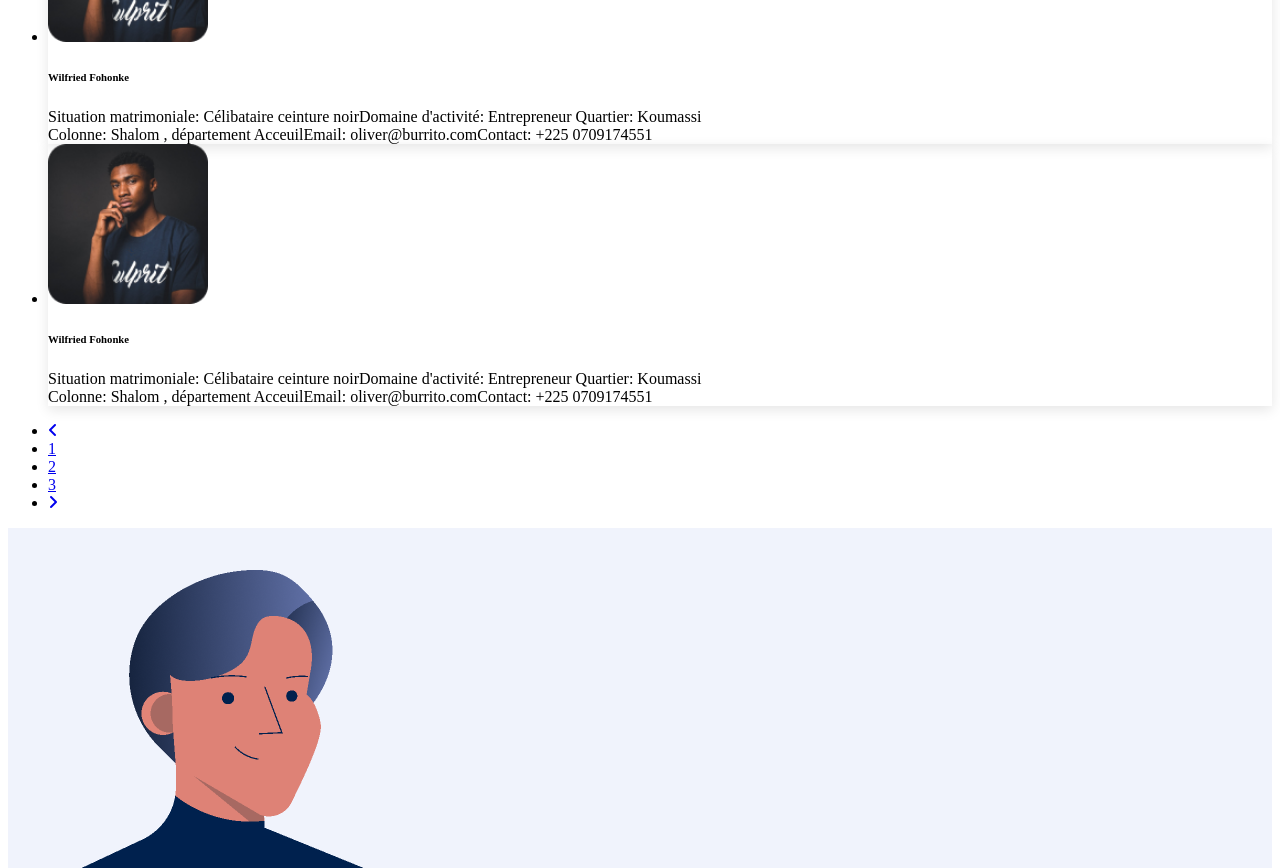
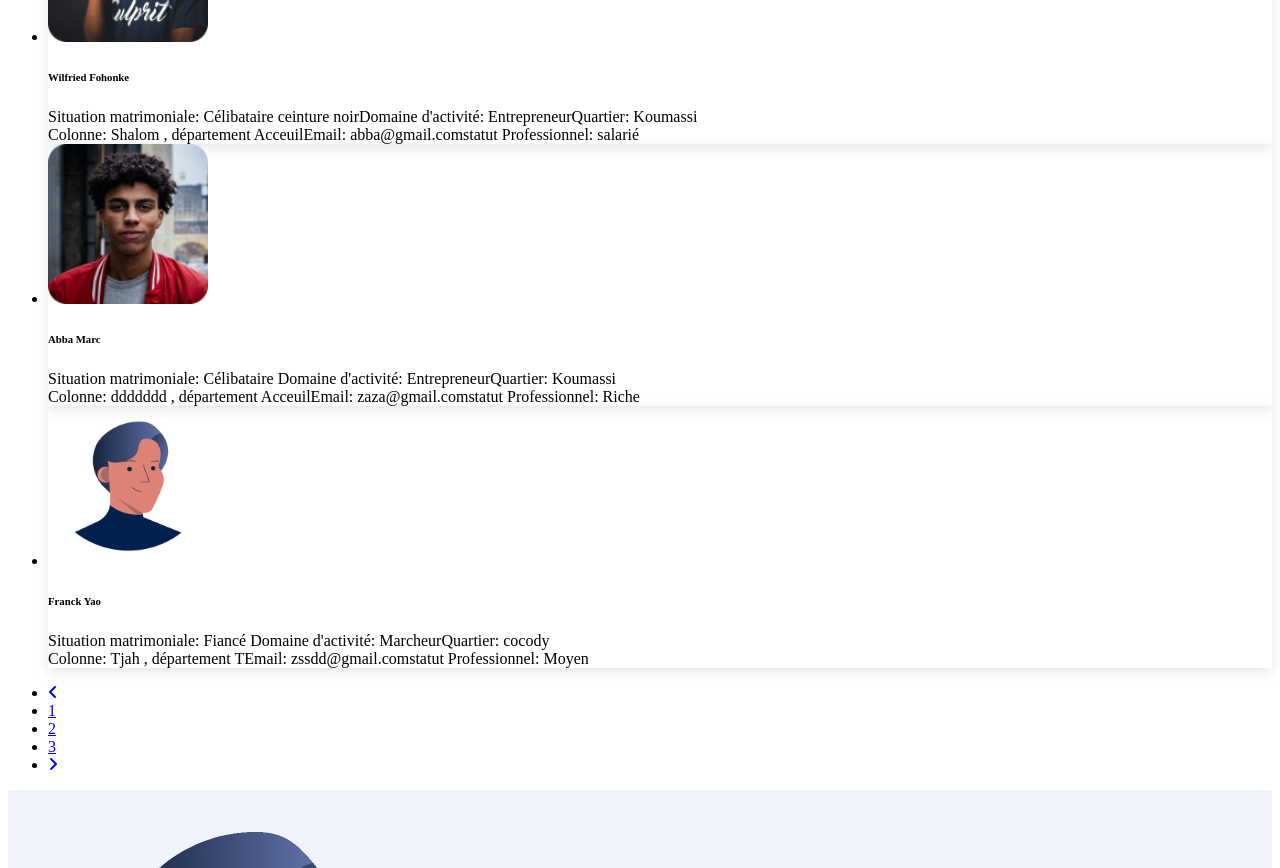
Before and after one commit to abbam1/msa_front, a Vue app: page /dashboard in a window 1280 px wide. Shown: the part 720-1588 px from the top of the page. Built offline with nearby package versions, Linux system fonts and the light colour scheme.

Commit message:
filtre de recherche actif

```diff
--- a/src/views/Dashboard.vue
+++ b/src/views/Dashboard.vue
@@ -194,17 +194,35 @@
                 <h6 class="mb-0" style="width: 70%">
                   Les membres de la colonne sélectionnée
                 </h6>
-                <input
-                  style="width: 30%"
-                  type="text"
-                  class="form-control"
-                  placeholder="Rechercher..."
-                />
+                <div class="col">
+                  <input
+                    style="width: 100%"
+                    type="text"
+                    class="form-control row"
+                    placeholder="Rechercher..."
+                    v-model="input_search"
+                  />
+                  <span
+                    v-if="input_search && getFilterUsers.length > 0"
+                    class="text-dark font-weight-bold mt-1 row"
+                    >{{ getFilterUsers.length }} membre<span
+                      style="width: 0%; padding-left: 0px"
+                      v-if="getFilterUsers.length > 1"
+                      >s</span
+                    >
+                    trouvé<span
+                      style="width: 0%; padding-left: 0px"
+                      v-if="getFilterUsers.length > 1"
+                      >s</span
+                    ></span
+                  >
+                </div>
               </div>
 
               <div class="card-body pt-4 p-3">
                 <ul class="list-group">
                   <li
+                    v-for="item in getFilterUsers"
                     class="list-group-item row border-0 d-flex p-4 mb-2 border-radius-lg"
                     style="box-shadow: rgba(0, 0, 0, 0.1) 0px 4px 12px"
                   >
@@ -213,116 +231,65 @@
                         <img
                           class="border-radius-md"
                           style="width: 10em; height: 10em"
-                          src="../assets/img/user1.png"
+                          :src="item.img"
                         />
                       </div>
                     </div>
                     <div class="col-lg-9">
-                      <h6 class="mb-3 text-sm">Wilfried Fohonke</h6>
+                      <h6 class="mb-3 text-sm">{{ item.nom }}</h6>
                       <div class="row">
                         <div class="d-flex flex-column col-lg-6">
                           <span class="mb-2 text-xs"
                             >Situation matrimoniale:
-                            <span class="text-dark font-weight-bold ms-sm-2"
-                              >Célibataire ceinture noir</span
-                            ></span
+                            <span class="text-dark font-weight-bold ms-sm-2">{{
+                              item.situation
+                            }}</span></span
                           >
                           <span class="mb-2 text-xs"
                             >Domaine d'activité:
                             <span class="text-dark ms-sm-2 font-weight-bold"
-                              >Entrepreneur
+                              >{{ item.domaine }}
                             </span></span
                           >
                           <span class="text-xs"
                             >Quartier:
-                            <span class="text-dark ms-sm-2 font-weight-bold"
-                              >Koumassi</span
-                            ></span
+                            <span class="text-dark ms-sm-2 font-weight-bold">{{
+                              item.Quartier
+                            }}</span></span
                           >
                         </div>
                         <div class="d-flex flex-column col-lg-6">
                           <span class="mb-2 text-xs"
                             >Colonne:
-                            <span class="text-dark font-weight-bold ms-sm-2"
-                              >Shalom , département Acceuil</span
-                            ></span
+                            <span class="text-dark font-weight-bold ms-sm-2">{{
+                              item.colonne
+                            }}</span></span
                           >
                           <span class="mb-2 text-xs"
                             >Email:
-                            <span class="text-dark ms-sm-2 font-weight-bold"
-                              >oliver@burrito.com</span
-                            ></span
+                            <span class="text-dark ms-sm-2 font-weight-bold">{{
+                              item.email
+                            }}</span></span
                           >
                           <span class="text-xs"
-                            >Contact:
-                            <span class="text-dark ms-sm-2 font-weight-bold"
-                              >+225 0709174551</span
-                            ></span
-                          >
-                        </div>
-                      </div>
-                    </div>
-                  </li>
-                  <li
-                    class="list-group-item row border-0 d-flex p-4 mb-2 border-radius-lg"
-                    style="box-shadow: rgba(0, 0, 0, 0.1) 0px 4px 12px"
-                  >
-                    <div class="col-lg-3 mb-1">
-                      <div class="p-2">
-                        <img
-                          class="border-radius-md"
-                          style="width: 10em; height: 10em"
-                          src="../assets/img/user1.png"
-                        />
-                      </div>
-                    </div>
-                    <div class="col-lg-9">
-                      <h6 class="mb-3 text-sm">Wilfried Fohonke</h6>
-                      <div class="row">
-                        <div class="d-flex flex-column col-lg-6">
-                          <span class="mb-2 text-xs"
-                            >Situation matrimoniale:
-                            <span class="text-dark font-weight-bold ms-sm-2"
-                              >Célibataire ceinture noir</span
-                            ></span
-                          >
-                          <span class="mb-2 text-xs"
-                            >Domaine d'activité:
-                            <span class="text-dark ms-sm-2 font-weight-bold"
-                              >Entrepreneur
-                            </span></span
-                          >
-                          <span class="text-xs"
-                            >Quartier:
-                            <span class="text-dark ms-sm-2 font-weight-bold"
-                              >Koumassi</span
-                            ></span
-                          >
-                        </div>
-                        <div class="d-flex flex-column col-lg-6">
-                          <span class="mb-2 text-xs"
-                            >Colonne:
-                            <span class="text-dark font-weight-bold ms-sm-2"
-                              >Shalom , département Acceuil</span
-                            ></span
-                          >
-                          <span class="mb-2 text-xs"
-                            >Email:
-                            <span class="text-dark ms-sm-2 font-weight-bold"
-                              >oliver@burrito.com</span
-                            ></span
-                          >
-                          <span class="text-xs"
-                            >Contact:
-                            <span class="text-dark ms-sm-2 font-weight-bold"
-                              >+225 0709174551</span
-                            ></span
+                            >statut Professionnel:
+                            <span class="text-dark ms-sm-2 font-weight-bold">{{
+                              item.statut
+                            }}</span></span
                           >
                         </div>
                       </div>
                     </div>
                   </li>
                 </ul>
+              </div>
+              <div class="card-body pt-4 p-3">
+                <div
+                  class="item error"
+                  v-if="input_search && !getFilterUsers.length"
+                >
+                  <h3>Pas de resultats!</h3>
+                </div>
               </div>
               <nav aria-label="Page navigation example">
                 <ul class="pagination justify-content-center">
@@ -373,17 +340,7 @@
                   </p>
 
                   <div class="row justify-content-center text-center">
-                    <hr
-                      class="horizontal dark mt-0"
-                      style="
-                        background-image: linear-gradient(
-                          to right,
-                          #000,
-                          rgba(0, 0, 0, 0.4),
-                          #000
-                        ) !important;
-                      "
-                    />
+                    <hr class="horizontal dark mt-0 style" />
                   </div>
                 </div>
               </div>
@@ -409,6 +366,16 @@
     </main>
   </div>
 </template>
+<style>
+.style {
+  background-image: linear-gradient(
+    to right,
+    #000,
+    rgba(0, 0, 0, 0.4),
+    #000
+  ) !important;
+}
+</style>
 <script>
 import { RouterLink, RouterView } from "vue-router";
 import { useloginStore } from "../stores/login";
@@ -416,18 +383,37 @@ import { useloginStore } from "../stores/login";
 export default {
   data() {
     return {
+      input_search: "",
       items: [
         {
+          img: "/src/assets/img/user1.png",
           nom: "Wilfried Fohonke",
           situation: "Célibataire ceinture noir",
           domaine: "Entrepreneur",
           Quartier: "Koumassi",
+          colonne: "Shalom , département Acceuil",
+          email: "abba@gmail.com",
+          statut: "salarié",
         },
         {
-          nom: "Wilfried ",
+          img: "/src/assets/img/user2.png",
+          nom: "Abba Marc",
           situation: "Célibataire ",
           domaine: "Entrepreneur",
           Quartier: "Koumassi",
+          colonne: "ddddddd , département Acceuil",
+          email: "zaza@gmail.com",
+          statut: "Riche",
+        },
+        {
+          img: "/src/assets/img/user.png",
+          nom: "Franck Yao",
+          situation: "Fiancé ",
+          domaine: "Marcheur",
+          Quartier: "cocody",
+          colonne: "Tjah , département T",
+          email: "zssdd@gmail.com",
+          statut: "Moyen",
         },
       ],
     };
@@ -440,6 +426,12 @@ export default {
     toggle() {
       return useloginStore().toggleSidebar;
     },
+
+    getFilterUsers() {
+      return this.items.filter((item) =>
+        item.nom.toLowerCase().includes(this.input_search.toLowerCase())
+      );
+    },
   },
 };
 </script>
```
